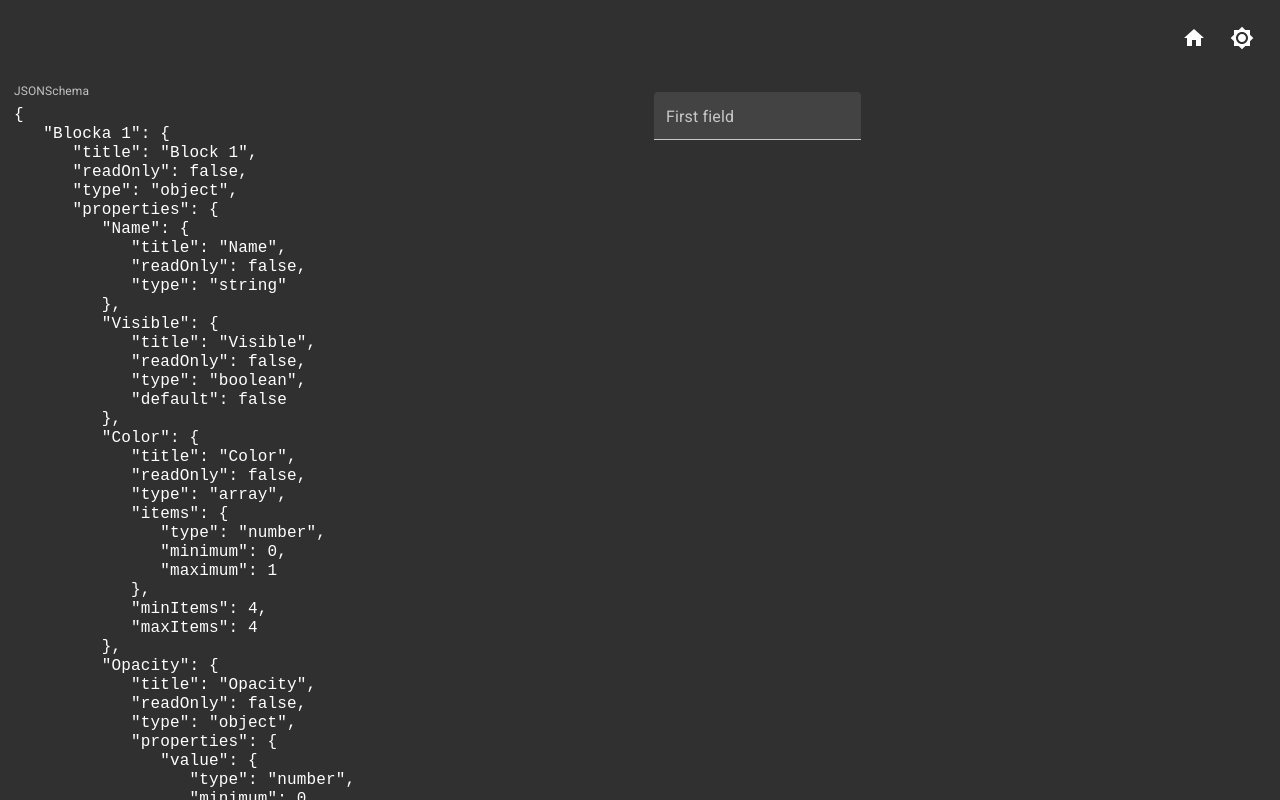
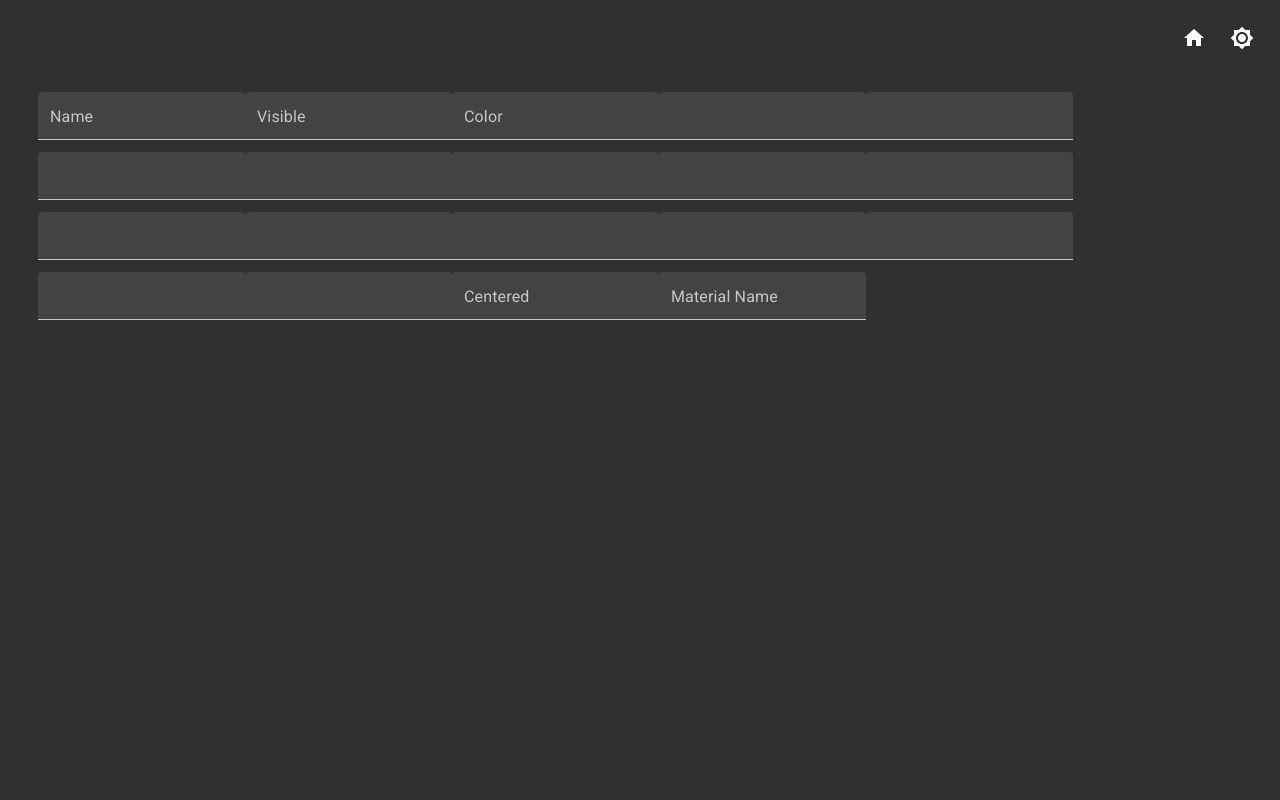
Before and after one commit to KZzizzle/s4l-react-test, a React app: page /form-demo in a window 1280 px wide. Built offline with nearby package versions, Linux system fonts and the light colour scheme; no server answers.

Commit message:
Dynamically generating inputs from schema

```diff
--- a/src/form/DynamicForm.js
+++ b/src/form/DynamicForm.js
@@ -1,20 +1,41 @@
 import React from 'react';
-import { TextField } from '@material-ui/core';
+import { TextField, Container } from '@material-ui/core';
+
+
+const InputElement = props => {
+  switch (props.type) {
+    default:
+      return (
+        <TextField
+          id={props.title}
+          label={props.title}
+          variant='filled'
+          margin='dense'
+          autoComplete='off'
+        />
+      );
+  }
+}
 
 class DynamicForm extends React.Component {
   render() {
     return (
-      <form>
-        <div>
-          <TextField
-            id='firstInput'
-            label='First field'
-            variant='filled'
-            margin='dense'
-          />
-        </div>
-      </form>
+      <Container>
+        <form>
+          {this.expand(this.props.schema)}
+        </form>
+      </Container>
     )
+  }
+  expand(element, path=[]) {
+    return Object.keys(element).map(key => {
+      const current = element[key];
+      if (current.type ==='object') {
+        return this.expand(current.properties, [...path, key])
+      }
+      console.log(`${path.join('.')}.${key}`);
+      return <InputElement key={`${path.join('.')}.${key}`} {...current} />
+    })
   }
 }
 
--- a/src/form/FormDemo.js
+++ b/src/form/FormDemo.js
@@ -1,7 +1,6 @@
 import React from "react";
 import DynamicForm from "./DynamicForm";
 import { makeStyles } from "@material-ui/styles";
-import { TextField } from "@material-ui/core";
 import data from './data';
 
 const useStyles = makeStyles({
@@ -15,9 +14,6 @@ const useStyles = makeStyles({
     flex: 1,
     padding: '1em',
     overflow: 'auto'
-  },
-  textField: {
-    fontFamily: 'monospace',
   }
 });
 
@@ -32,34 +28,17 @@ const Workspace = props => {
   );
 };
 
-const CodeArea = props => {
-  const classes = useStyles();
-  return (
-    <TextField
-      multiline={true}
-      fullWidth={true}
-      label="JSONSchema"
-      value={props.schema}
-      onChange={props.onChange}
-      InputProps={{ className: classes.textField }}
-    />
-  );
-};
-
 class FormDemo extends React.Component {
   constructor(props) {
     super(props);
     const schema = data;
-    const schemaPretty = JSON.stringify(schema, null, '   ');
     this.state = {
-      schema,
-      schemaPretty
+      schema
     };
   }
   render() {
     return (
       <Workspace>
-        <CodeArea schema={this.state.schemaPretty} onChange={evt => this.onSchemaChange(evt.target.value)} />
         <DynamicForm schema={this.state.schema} />
       </Workspace>
     );
--- a/src/form/data.json
+++ b/src/form/data.json
@@ -1,5 +1,5 @@
 {
-  "Blocka 1": {
+  "Block 1": {
     "title": "Block 1",
     "readOnly": false,
     "type": "object",
```
